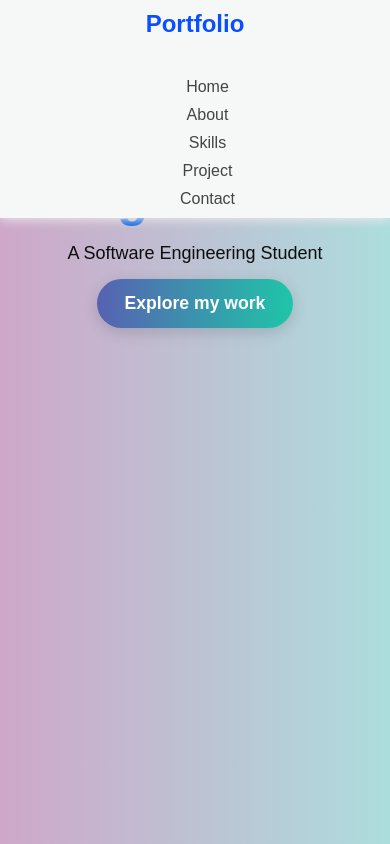
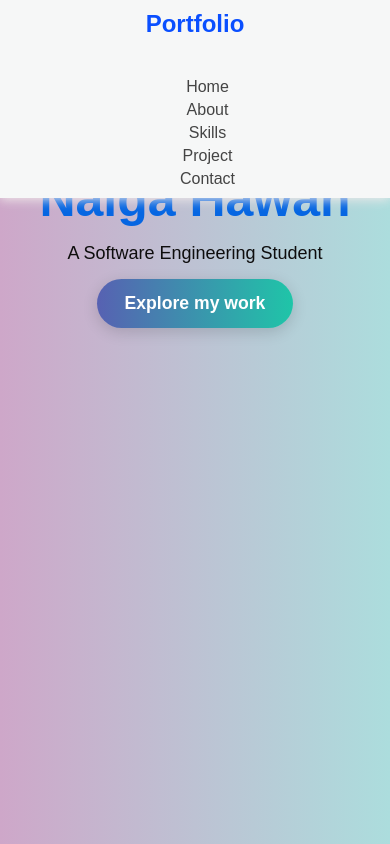
Before and after one commit to HawahNaiga/Web-work-1, a plain HTML site: page index.html in a window 390 px wide. Shown: the top 844 px of the page. Drawn offline with Linux system fonts and the light colour scheme.

Commit message:
Update pf1.css

```diff
--- a/pf1.css
+++ b/pf1.css
@@ -228,10 +228,10 @@ form button:hover {
     flex-direction: column;
     margin-top: 10px;
     text-align: center;
-            gap: 10px;
+    gap: 5px;
     }
    .hero {
-            padding: 80px 20px;
+     padding: 80px 20px 0;
     }
 
    }
```
Lines whose indentation alone changed are shown as unchanged.
